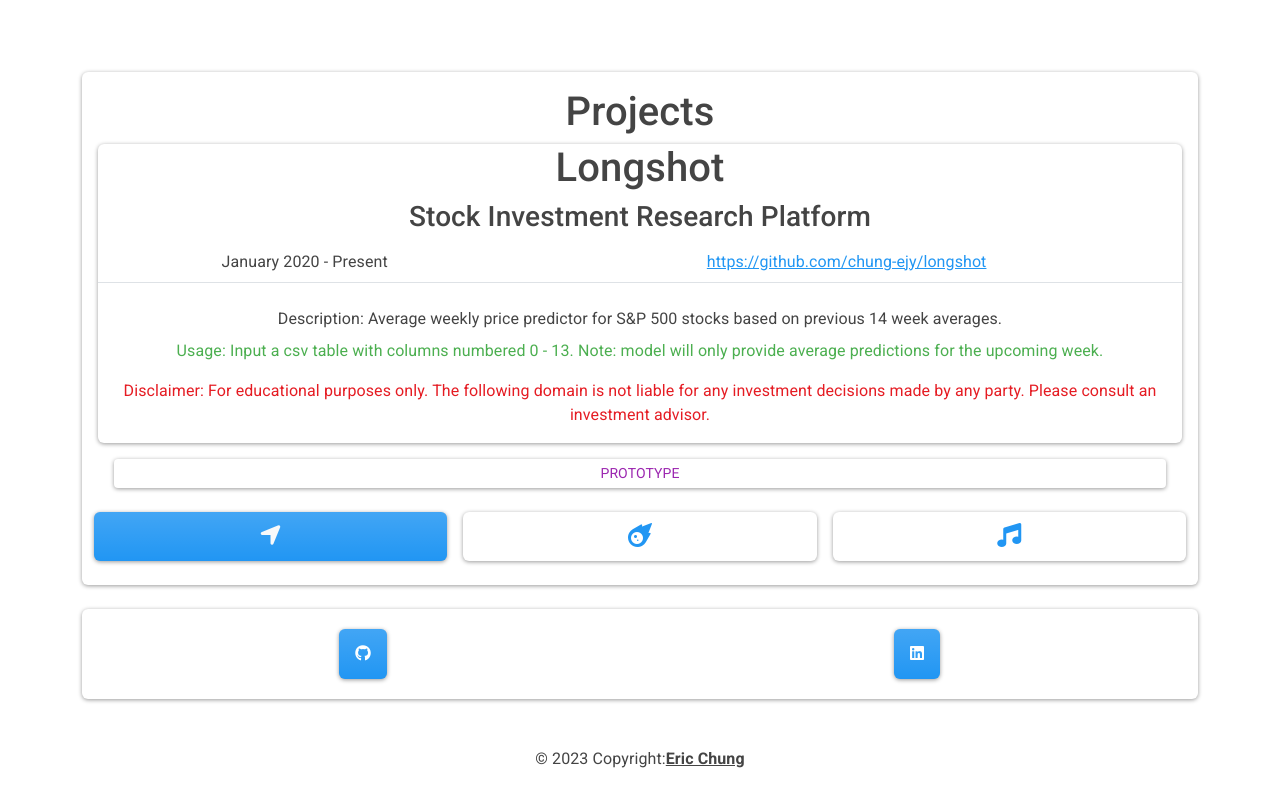
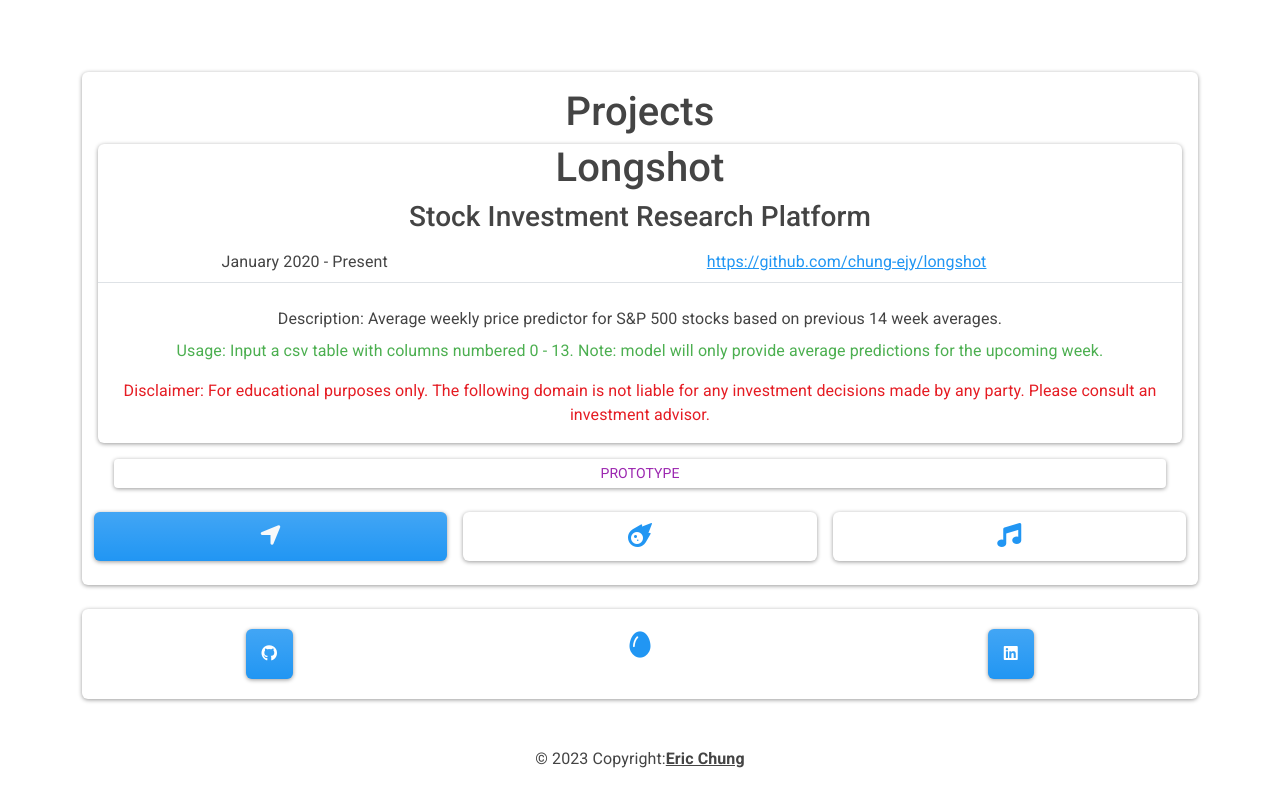
Before and after one commit to chung-ejy/portfolio, a React (Create React App) app: page / in a window 1280 px wide. Built offline with nearby package versions, Linux system fonts and the light colour scheme.

Commit message:
added egg

```diff
--- a/src/components/data/Profile.js
+++ b/src/components/data/Profile.js
@@ -9,11 +9,17 @@ const Profile = () => {
                     <MDBIcon fab icon='github' />
                   </MDBBtn>
         </div>
+        <div className="col m-1">
+          <h3 className="">
+          <i className={`fas fa-egg fas-lg" text-primary`}></i>
+          </h3>
+        </div>
         <div className="col">
         <MDBBtn className='m-1' href='https://www.linkedin.com/in/chung-ejy/'>
                     <MDBIcon fab icon='linkedin' />
                   </MDBBtn>
         </div>
+
           </div>
         </div>
   );
```
